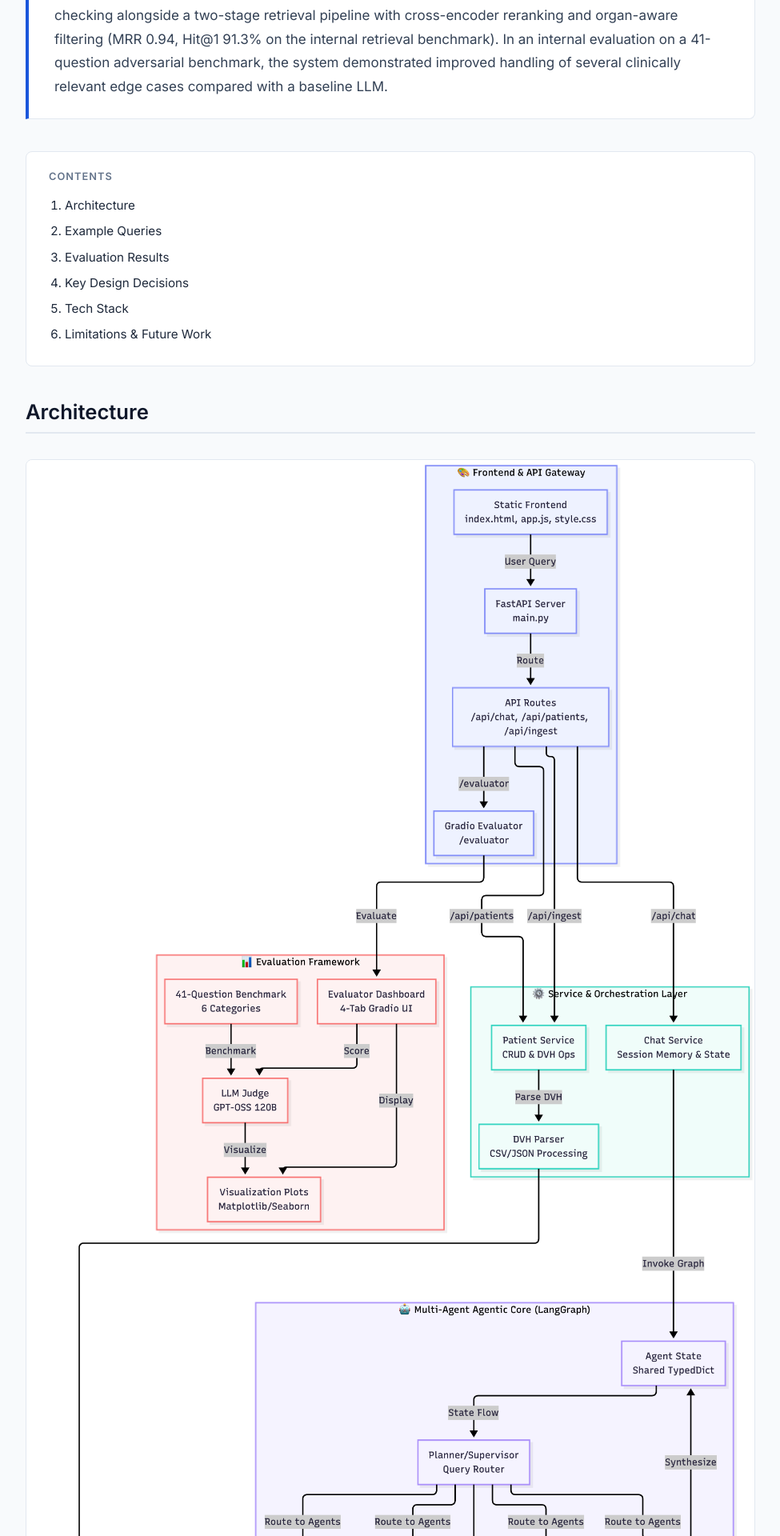
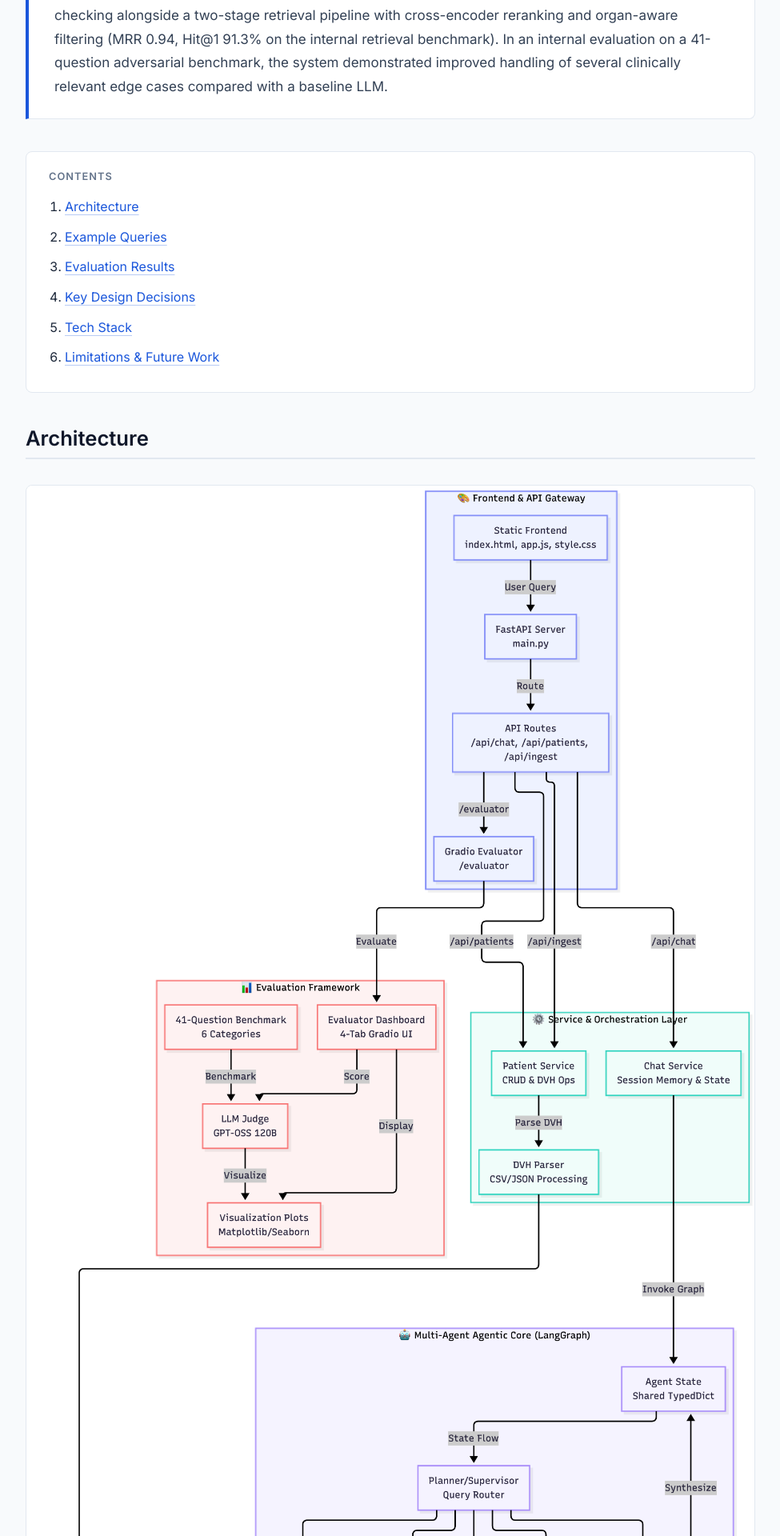
Before and after one commit to ArpanBhowmik/radexplain-project, a Jekyll site: the page built from index.md, in a window 1280 px wide. Shown: the part 622-2542 px from the top of the page at 80% size, without its empty margins (152-1127 px from the left). Built offline with Jekyll 4.4.1, drawn with Linux system fonts in a browser that asks for light colours.

Commit message:
Improve TOC link UI with elegant offset underlines

```diff
--- a/assets/css/custom.css
+++ b/assets/css/custom.css
@@ -249,18 +249,23 @@ code {
 }
 
 .toc li {
-  margin-bottom: 0.35rem;
-  font-size: 0.95rem;
+  margin-bottom: 0.6rem;
+  font-size: 1rem;
 }
 
 .toc a {
-  color: var(--text-main);
-  text-decoration: none;
+  color: var(--primary-color);
+  text-decoration: underline;
+  text-decoration-color: rgba(26, 86, 219, 0.3);
+  text-underline-offset: 4px;
+  text-decoration-thickness: 1px;
+  transition: all 0.2s ease;
 }
 
 .toc a:hover {
-  color: var(--primary-color);
-  text-decoration: underline;
+  color: #1e40af;
+  text-decoration-color: #1e40af;
+  text-decoration-thickness: 2px;
 }
 
 /* ============================================================
```
